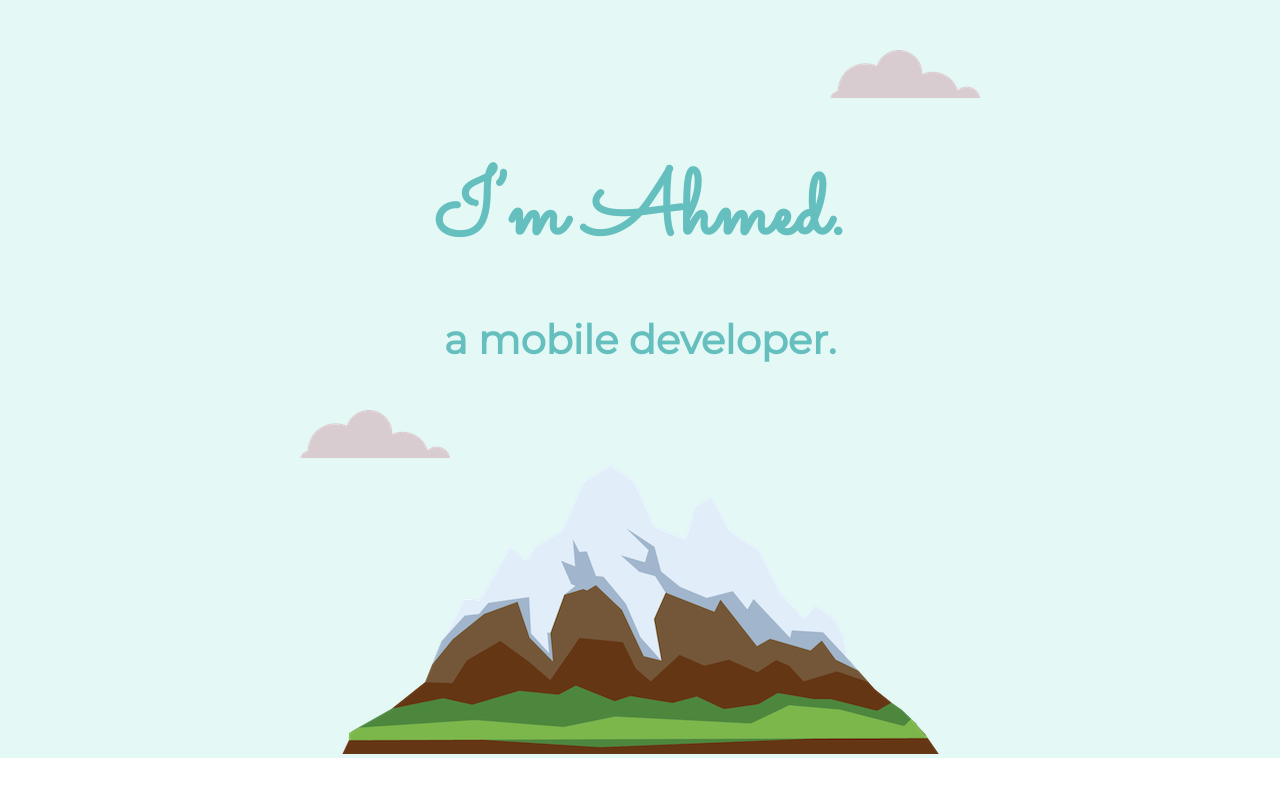
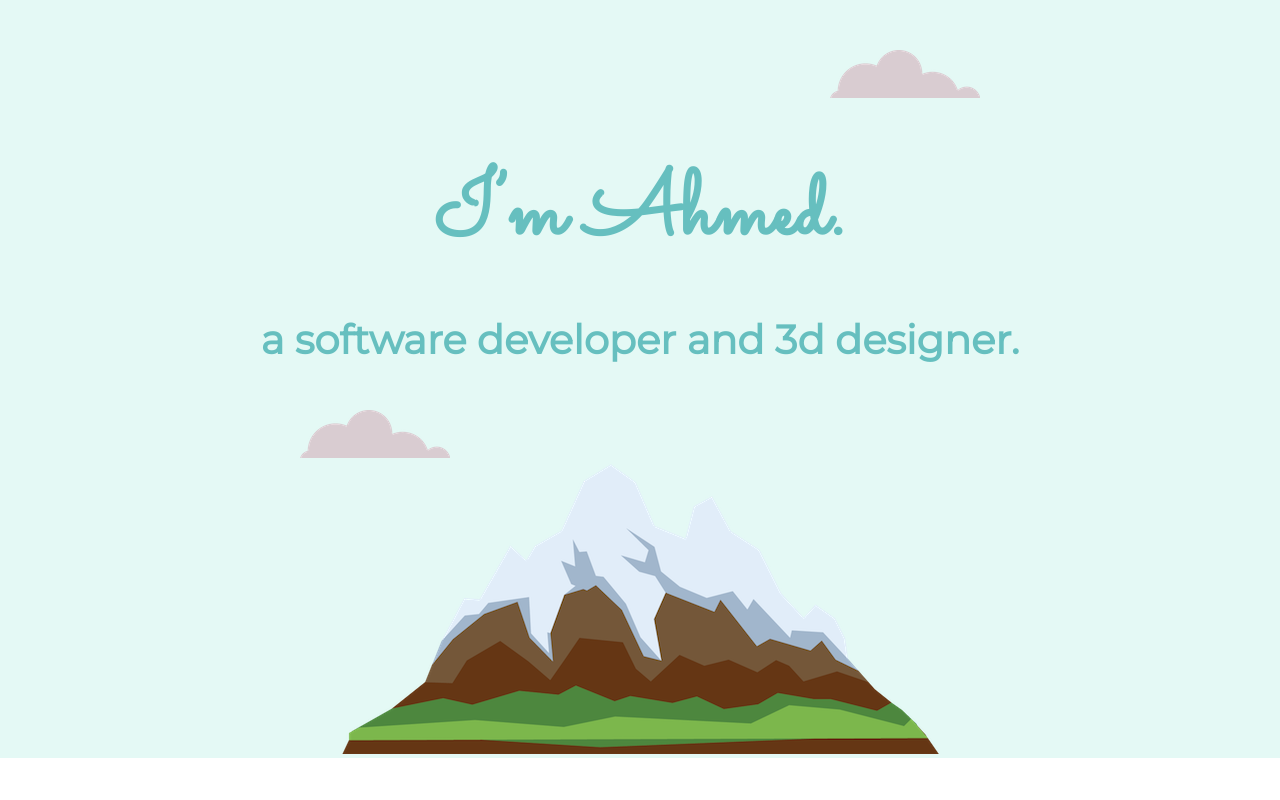
Before and after one commit to AhmedHassanHorus/myProfile, a plain HTML site: page index.html in a window 1280 px wide. Shown: the top 800 px of the page. Drawn offline with Linux system fonts and the light colour scheme.

Commit message:
Update index.html

```diff
--- a/index.html
+++ b/index.html
@@ -14,7 +14,7 @@
       <img src="images/cloud.png" alt="cloud.png"class="cloud1">
       <h1 class="forH1s">I’m Ahmed.</h1>
 
-      <h2>a mobile developer.</h2>
+      <h2>a software developer and 3d designer.</h2>
       <img src="images/cloud.png" alt="cloud.png" class="cloud2">
       <img src="images/mountain.png" alt="mountain.png">
     </div>
```
